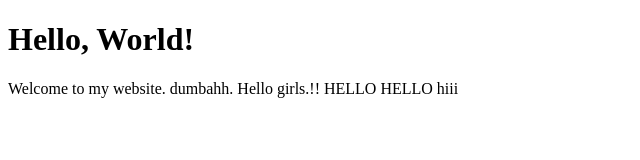
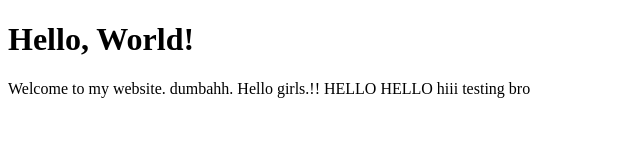
Before and after one commit to kay4405/MyPhotoWebsite, a plain HTML site: page index.html in a window 1280 px wide. Shown: the full height of the page, 0-640 px from the left. Drawn offline with Linux system fonts and the light colour scheme.

Commit message:
added bro

```diff
--- a/index.html
+++ b/index.html
@@ -7,6 +7,6 @@
 </head>
 <body>
     <h1>Hello, World!</h1>
-    <p>Welcome to my website. dumbahh. Hello girls.!! HELLO HELLO hiii</p>
+    <p>Welcome to my website. dumbahh. Hello girls.!! HELLO HELLO hiii testing bro</p>
 </body>
 </html>
```
